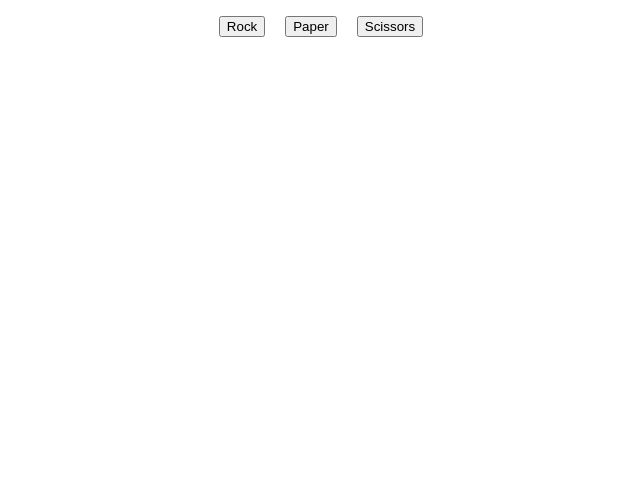
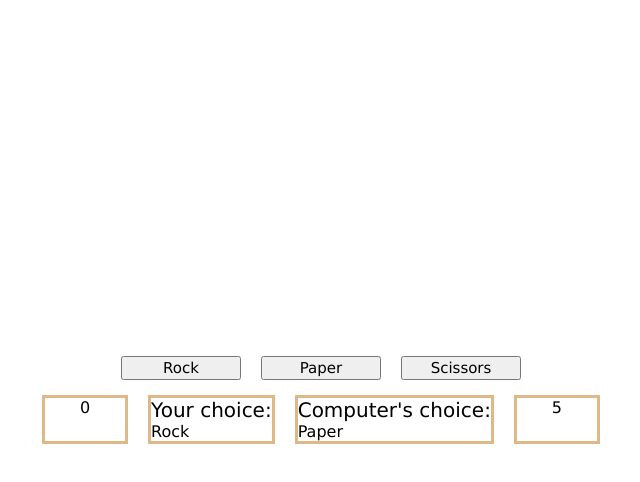
Before and after one commit to bekard/top-rock-paper-scissors, a plain HTML site: page index.html in a window 1280 px wide. Shown: the whole page, without its empty margins (319-959 px from the left). Drawn offline with Linux system fonts and the light colour scheme.

Commit message:
[add] scores, choices

```diff
--- a/index.html
+++ b/index.html
@@ -11,16 +11,30 @@
 <body>
   <ul id="buttons">
     <li>
-      <button>Rock</button>
+      <button id="rock">Rock</button>
     </li>
 
     <li>
-      <button>Paper</button>
+      <button id="paper">Paper</button>
     </li>
 
     <li>
-      <button>Scissors</button>
+      <button id="scissors">Scissors</button>
     </li>
   </ul>
+
+  <div id="choices">
+    <div class="score" id="player-score">0</div>
+    <div class="choice-holder">
+      <div style="font-size: 20px;">Your choice:</div>
+      <div class="palyer-choice">Rock</div>
+    </div>
+    <div class="choice-holder">
+      <div style="font-size: 20px;">Computer's choice:</div>
+      <div class="pc-choice">Paper</div>
+    </div>
+    <div class="score" id="pc-score">5</div>
+  </div>
+
 </body>
 </html>
--- a/main.js
+++ b/main.js
@@ -117,4 +117,12 @@ function game() {
     */
 }
 
+const btnRock = document.getElementById("rock");
+const btnPaper = document.getElementById("paper");
+const btnScissors = document.getElementById("scissors");
+
+btnRock.addEventListener("click", () => console.log(playRound(ROCK, computerPlay())));
+btnPaper.addEventListener("click", () => console.log(playRound(PAPER, computerPlay())));
+btnScissors.addEventListener("click", () => console.log(playRound(SCISSORS, computerPlay())));
+
 game();
--- a/styles.css
+++ b/styles.css
@@ -1,7 +1,44 @@
+* {
+  font-family: Verdana, Geneva, Tahoma, sans-serif
+}
+
+body {
+  margin: 0;
+  min-height: 100vh;
+  display: flex;
+  flex-direction: column;
+  justify-content: center;
+  gap: 15px;
+}
+
 #buttons {
   list-style-type: none;
+  margin: 0;
   padding: 0;
   display: flex;
   justify-content: center;
   gap: 20px;
 }
+
+#buttons button {
+  font-size: 15px;
+  min-width: 15vh;
+}
+
+#choices {
+  display: flex;
+  gap: 20px;
+  justify-content: center;
+}
+
+.choice-holder {
+  border: medium solid burlywood;
+}
+
+.score {
+  min-width: 10vh;
+  border: medium solid burlywood;
+  display: table-cell;
+  vertical-align: middle;
+  text-align: center;
+}
```
